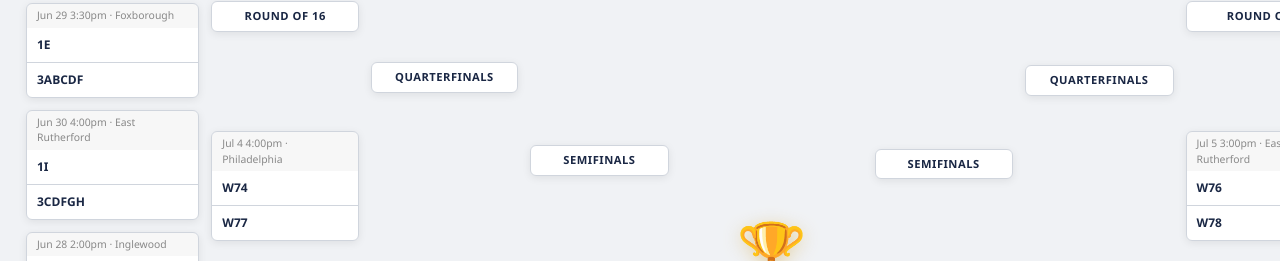
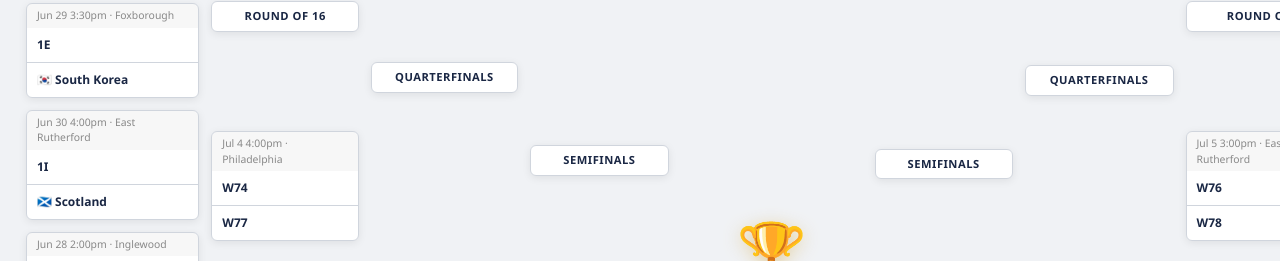
Before and after one commit to darrelfontenot-dev/WC2026, a React (Vite) app: page /bracket in a window 1280 px wide. Shown: the part 291-552 px from the top of the page. Built offline with nearby package versions, Linux system fonts and the light colour scheme; no server answers.

Commit message:
Fix Live Bracket to resolve group stage teams from standings

```diff
--- a/src/pages/Knockout.jsx
+++ b/src/pages/Knockout.jsx
@@ -1,26 +1,67 @@
 import React from 'react';
 import { KO, FLAGS, NAMES } from '../data/constants';
+import { useData } from '../context/DataContext';
 
-// We'll pass empty koResults for the Live Bracket since knockout data isn't fetched from API yet.
-const resolveTeam = (label, koResults) => {
+// Determine which 4 best third-place teams advance based on standings
+function getBestThirdPlaceTeams(standings) {
+  const thirds = [];
+  Object.keys(standings).forEach(g => {
+    const group = standings[g];
+    if (group && group.length >= 3) {
+      thirds.push({ ...group[2], group: g });
+    }
+  });
+  // Sort by pts desc, then gd desc, then gf desc
+  thirds.sort((a, b) => b.pts - a.pts || b.gd - a.gd || b.gf - a.gf);
+  return thirds.slice(0, 8); // top 8 third-place teams advance in 48-team format
+}
+
+// Map third-place qualifier slots (e.g. "3ABCDF") to actual teams
+function resolveThirdPlace(label, standings) {
+  const bestThirds = getBestThirdPlaceTeams(standings);
+  const allowedGroups = label.replace('3', '').split('');
+  const match = bestThirds.find(t => allowedGroups.includes(t.group));
+  if (match) {
+    return { name: `${FLAGS[match.code] || ''} ${NAMES[match.code] || match.code}`, code: match.code };
+  }
+  return { name: label, code: null };
+}
+
+const resolveTeam = (label, koResults, standings) => {
   if (!label) return { name: 'TBD', code: null };
+  // Knockout match winner/loser reference (e.g. W74, L101)
   const mr = label.match(/^([WL])(\d+)$/);
   if (mr) {
     const type = mr[1], mid = parseInt(mr[2]);
     const r = koResults[mid];
     if (r && r.winner) {
       const c = type === 'W' ? r.winner : (r.homeTeam === r.winner ? r.awayTeam : r.homeTeam);
-      return { name: `${FLAGS[c] || ''} ${c}`, code: c };
+      return { name: `${FLAGS[c] || ''} ${NAMES[c] || c}`, code: c };
     }
     return { name: label, code: null };
   }
-  // For group placeholders like 1A, 2B
+  // Third-place placeholder (e.g. 3ABCDF)
+  if (label.match(/^3[A-L]{2,}/)) {
+    return resolveThirdPlace(label, standings);
+  }
+  // Group position placeholder (e.g. 1A = 1st in Group A, 2B = 2nd in Group B)
+  const gm = label.match(/^([12])([A-L])$/);
+  if (gm) {
+    const pos = parseInt(gm[1]) - 1; // 0-indexed
+    const group = gm[2];
+    const groupStandings = standings[group];
+    if (groupStandings && groupStandings[pos] && groupStandings[pos].mp >= 3) {
+      const team = groupStandings[pos];
+      return { name: `${FLAGS[team.code] || ''} ${NAMES[team.code] || team.code}`, code: team.code };
+    }
+    return { name: label, code: null };
+  }
   return { name: label, code: null };
 };
 
-const MatchBlock = ({ match, koResults }) => {
-  const hm = resolveTeam(match.home, koResults);
-  const aw = resolveTeam(match.away, koResults);
+const MatchBlock = ({ match, koResults, standings }) => {
+  const hm = resolveTeam(match.home, koResults, standings);
+  const aw = resolveTeam(match.away, koResults, standings);
   const r = koResults[match.id];
   const has = r && r.hs !== null && r.hs !== undefined;
 
@@ -40,7 +81,8 @@ const MatchBlock = ({ match, koResults }) => {
 };
 
 export default function Knockout() {
-  const koResults = {}; // This would be populated from API if tournament was live
+  const { standings } = useData();
+  const koResults = {}; // Populated from API once knockout matches are played
   const champ = null;
 
   return (
@@ -49,45 +91,45 @@ export default function Knockout() {
         <div className="knockout">
           <div className="round">
             <div className="round-header">Round of 32</div>
-            {KO.left_r32.map(m => <MatchBlock key={m.id} match={m} koResults={koResults} />)}
+            {KO.left_r32.map(m => <MatchBlock key={m.id} match={m} koResults={koResults} standings={standings} />)}
           </div>
           <div className="round">
             <div className="round-header">Round of 16</div>
-            {KO.left_r16.map(m => <MatchBlock key={m.id} match={m} koResults={koResults} />)}
+            {KO.left_r16.map(m => <MatchBlock key={m.id} match={m} koResults={koResults} standings={standings} />)}
           </div>
           <div className="round">
             <div className="round-header">Quarterfinals</div>
-            {KO.left_qf.map(m => <MatchBlock key={m.id} match={m} koResults={koResults} />)}
+            {KO.left_qf.map(m => <MatchBlock key={m.id} match={m} koResults={koResults} standings={standings} />)}
           </div>
           <div className="round">
             <div className="round-header">Semifinals</div>
-            {KO.left_sf.map(m => <MatchBlock key={m.id} match={m} koResults={koResults} />)}
+            {KO.left_sf.map(m => <MatchBlock key={m.id} match={m} koResults={koResults} standings={standings} />)}
           </div>
 
           <div className="final-area">
             {champ && <div className="champion-banner">{FLAGS[champ] || ''} {NAMES[champ] || champ} – WORLD CHAMPIONS!</div>}
             <div className="trophy">🏆</div>
             <div className="final-label">FINAL</div>
-            <MatchBlock match={KO.final} koResults={koResults} />
+            <MatchBlock match={KO.final} koResults={koResults} standings={standings} />
             <div className="third-label">3RD PLACE</div>
-            <MatchBlock match={KO.third} koResults={koResults} />
+            <MatchBlock match={KO.third} koResults={koResults} standings={standings} />
           </div>
 
           <div className="round">
             <div className="round-header">Semifinals</div>
-            {KO.right_sf.map(m => <MatchBlock key={m.id} match={m} koResults={koResults} />)}
+            {KO.right_sf.map(m => <MatchBlock key={m.id} match={m} koResults={koResults} standings={standings} />)}
           </div>
           <div className="round">
             <div className="round-header">Quarterfinals</div>
-            {KO.right_qf.map(m => <MatchBlock key={m.id} match={m} koResults={koResults} />)}
+            {KO.right_qf.map(m => <MatchBlock key={m.id} match={m} koResults={koResults} standings={standings} />)}
           </div>
           <div className="round">
             <div className="round-header">Round of 16</div>
-            {KO.right_r16.map(m => <MatchBlock key={m.id} match={m} koResults={koResults} />)}
+            {KO.right_r16.map(m => <MatchBlock key={m.id} match={m} koResults={koResults} standings={standings} />)}
           </div>
           <div className="round">
             <div className="round-header">Round of 32</div>
-            {KO.right_r32.map(m => <MatchBlock key={m.id} match={m} koResults={koResults} />)}
+            {KO.right_r32.map(m => <MatchBlock key={m.id} match={m} koResults={koResults} standings={standings} />)}
           </div>
         </div>
       </div>
```
